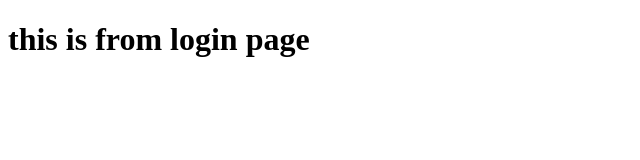
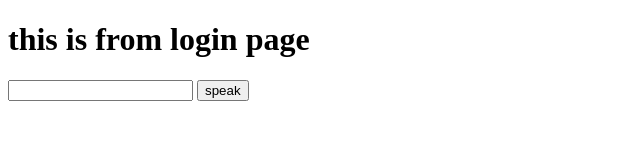
Before and after one commit to Unais-Kuruniyan/git-practice, a plain HTML site: page login.html in a window 1280 px wide. Shown: the whole page, without its empty margins (0-640 px from the left). Drawn offline with Linux system fonts and the light colour scheme.

Commit message:
voice speaker added

```diff
--- /dev/null
+++ b/index.js
@@ -0,0 +1 @@
+ const
--- a/login.html
+++ b/login.html
@@ -7,5 +7,16 @@
 </head>
 <body>
     <h1>this is from login page</h1>
+    <input type="text" id="sentance">
+    <button onclick="speakUp()">speak</button>
+    <script>
+        const sentance=document.getElementById("sentance");
+        function speakUp(){
+            let text=sentance.value;
+            const voice=new SpeechSynthesisUtterance(text)
+            window.speechSynthesis.speak(voice)
+        }
+    </script>
 </body>
+
 </html>
```
